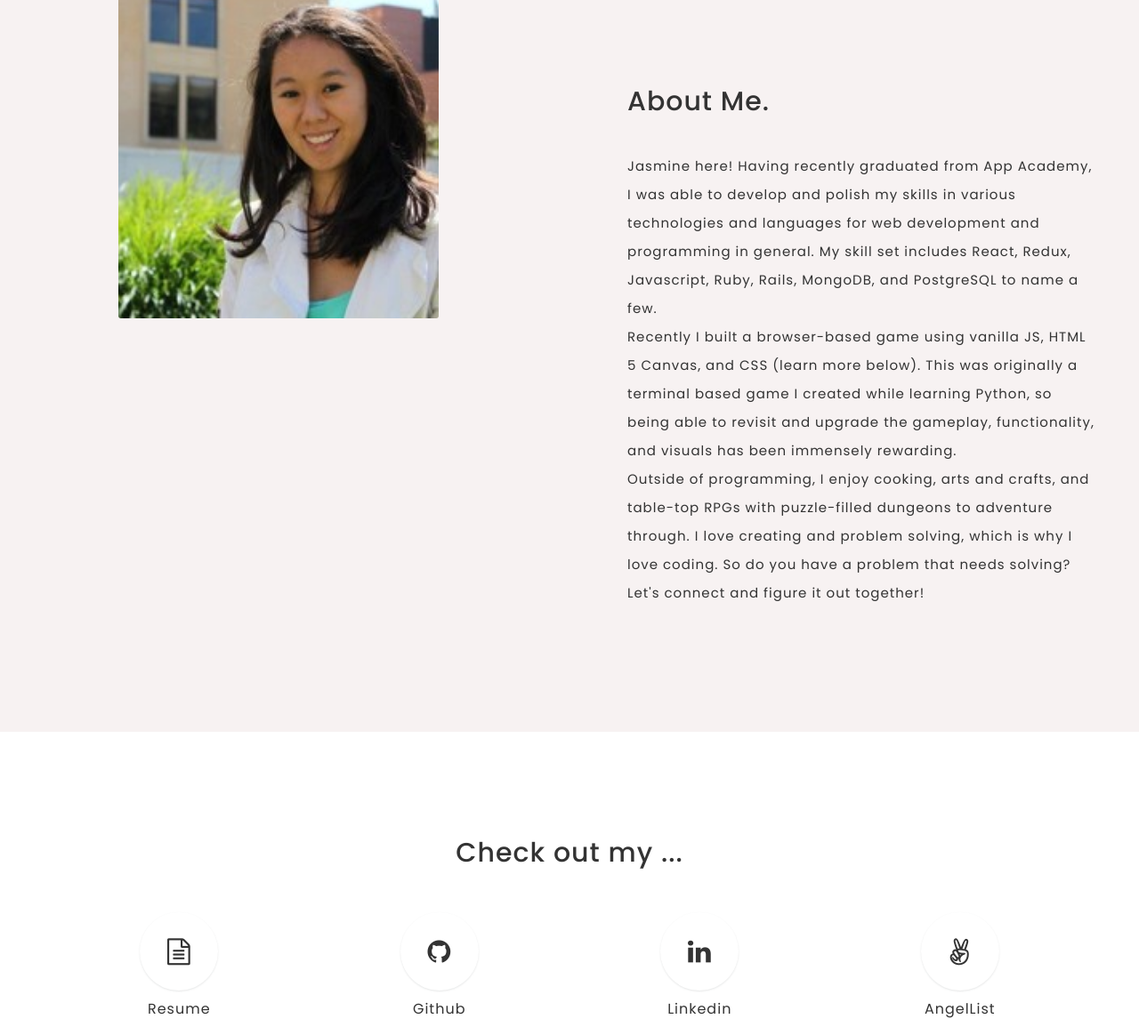
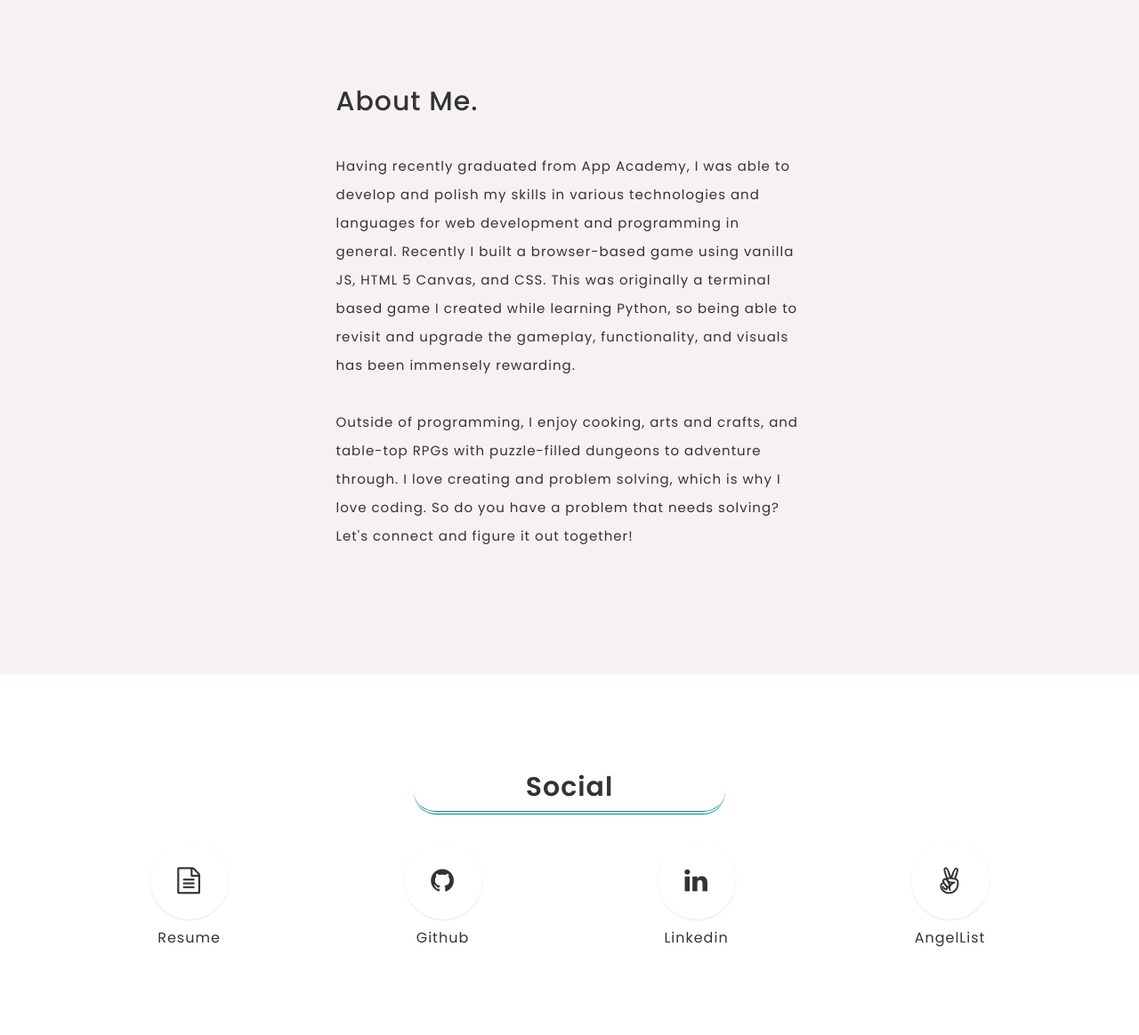
Before and after one commit to jasminellok/jasminellok.github.io, a plain HTML site: page index.html in a window 1280 px wide. Shown: the part 822-1986 px from the top of the page at 89% size. Drawn offline with Linux system fonts and the light colour scheme; some packages are replaced by stand-ins of ours.

Commit message:
Updated about me

```diff
--- a/css/style.css
+++ b/css/style.css
@@ -499,6 +499,7 @@ body.loaded #preloader{
 .about-inner{
     display: flex;
     flex-wrap: wrap;
+    align-items: baseline;
     align-content: center;
     justify-content: center;
 }
@@ -506,7 +507,6 @@ body.loaded #preloader{
 .aboutmeimg{
     display: flex;
     flex-wrap: wrap;
-    align-items: baseline;
     align-content: center;
     justify-content: center;
 }
@@ -1118,7 +1118,7 @@ ul.portfolio li.active {
         margin-left: 20%;
 	}
     .call-to-action h2 {
-        font-size: 18px;
+        font-size: 22px;
         line-height: 35px;
 	}
     .contact-us-detail {
--- a/index.html
+++ b/index.html
@@ -132,9 +132,9 @@
     <!-- About Start -->
     <section id="about" class="about-section">
         <div class="row about-inner">
-            <div class="col-md-6 col-sm-12 col-xs-12 aboutmeimg">
+            <!-- <div class="col-md-6 col-sm-12 col-xs-12 aboutmeimg">
                 <img class="img-responsive" src="images/bg/me.jpeg" draggable="false" alt="">
-            </div>
+            </div> -->
 
             <div class="col-md-6 col-sm-12 col-xs-12">
                 <div class="about-me section-space-padding">
@@ -142,13 +142,11 @@
                     <h2>About Me.</h2>
 
                     <p>
-                    Jasmine here! Having recently graduated from App Academy, I was able to develop and polish my skills in various
-                    technologies and languages for web development and programming in general. My skill set includes React, Redux,
-                    Javascript, Ruby, Rails, MongoDB, and PostgreSQL to name a few. <br>
-
-                    Recently I built a browser-based game using vanilla JS, HTML 5 Canvas, and CSS (learn more below). This was
-                    originally a terminal based game I created while learning Python, so being able to revisit and upgrade the gameplay,
-                    functionality, and visuals has been immensely rewarding. <br>
+                        Having recently graduated from App Academy, I was able to develop and polish my skills in various
+                        technologies and languages for web development and programming in general. Recently I built a browser-based game using
+                        vanilla JS,
+                        HTML 5 Canvas, and CSS. This was originally a terminal based game I created while learning Python, so being able to
+                        revisit and upgrade the gameplay, functionality, and visuals has been immensely rewarding. <br> <br>
 
                         Outside of programming, I enjoy cooking, arts and crafts, and table-top RPGs with puzzle-filled dungeons to adventure
                         through. I love creating and problem solving, which is why I love coding. So do you have a problem that needs solving?
@@ -168,10 +166,12 @@
     <!-- Call to Action Start -->
     <section id="resume" class="call-to-action section-space-padding text-center">
         <div class="container">
-            <div class="row">
                 <div class="col-md-12">
-
-                    <h2>Check out my ...</h2>
+                    <div class="col-sm-12">
+                        <div class="section-title">
+                            <h2>Social</h2>
+                        </div>
+                    </div>
 
                     <div class="text-center action">
                         <div class="row about-icon">
```
Also changed, not shown: images/bg/1-bg.jpg (deleted), images/bg/2-bg.jpg (added), images/bg/bg.jpg, 1 other file. Lines whose indentation alone changed are shown as unchanged.
